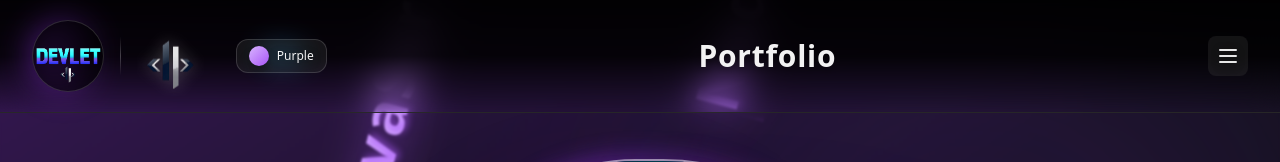
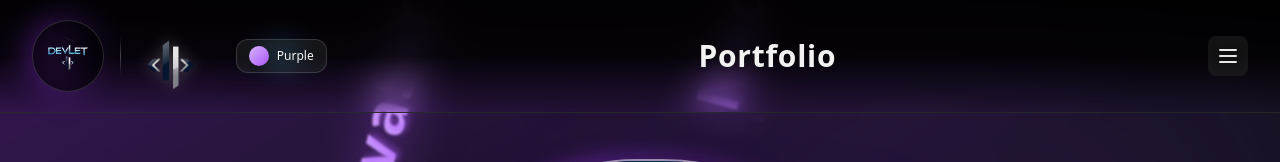
Before and after one commit to nacho995/personal-portfolio, a React (Vite) app in the folder Frontend/: page / in a window 1280 px wide. Shown: the top 162 px of the page. Built offline with nearby package versions, Linux system fonts and the light colour scheme.

Commit message:
update frontend

```diff
--- a/Frontend/src/components/Home/header.jsx
+++ b/Frontend/src/components/Home/header.jsx
@@ -280,9 +280,9 @@ export const Header = () => {
                   <div className="absolute -inset-0.5 bg-gradient-to-r from-purple-600/80 to-blue-500/80 rounded-full opacity-75 group-hover:opacity-100 blur-lg group-hover:blur-xl transition-all duration-500"></div>
                   <div className="relative flex items-center justify-center w-16 h-16 sm:w-[4.5rem] sm:h-[4.5rem] bg-black/60 rounded-full border border-white/15 overflow-hidden group-hover:border-white/30 transition-colors duration-500 backdrop-blur-sm">
                     <img
-                      src="/LogoDevLetSinFondo.png"
+                      src="/DevletBrillanteSinFondo.png"
                       alt="Dev Logo"
-                      className="h-12 sm:h-14 w-auto object-contain"
+                      className="h-[12vh] sm:h-[14vh] w-auto object-contain"
                     />
                   </div>
                 </div>
```
Also changed, not shown: Frontend/public/DevletBrillanteSinFondo.png (added), Frontend/public/LogoDevLetSinFondo.png (deleted).
